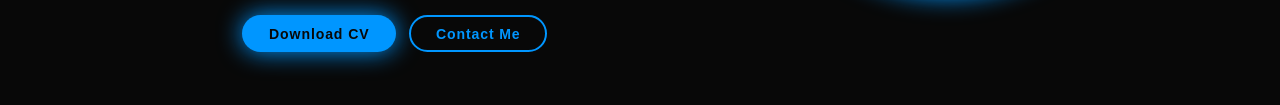
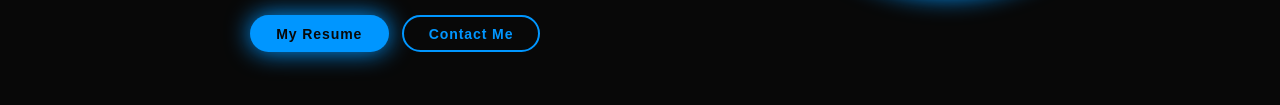
Before and after one commit to webcat882/my-portfolio, a plain HTML site: page index.html in a window 1280 px wide. Shown: the part 514-619 px from the top of the page. Drawn offline with nearby package versions, Linux system fonts and the light colour scheme.

Commit message:
changed index.html

```diff
--- a/index.html
+++ b/index.html
@@ -48,7 +48,7 @@
         </div>
 
         <div class="btn-group">
-          <a href="#" class="btn" type="click" id="downloadCV">Download CV</a>
+          <a href="#" class="btn" type="click" id="downloadCV">My Resume</a>
           <a href="#contact" class="btn">Contact Me</a>
         </div>
       </div>
```
